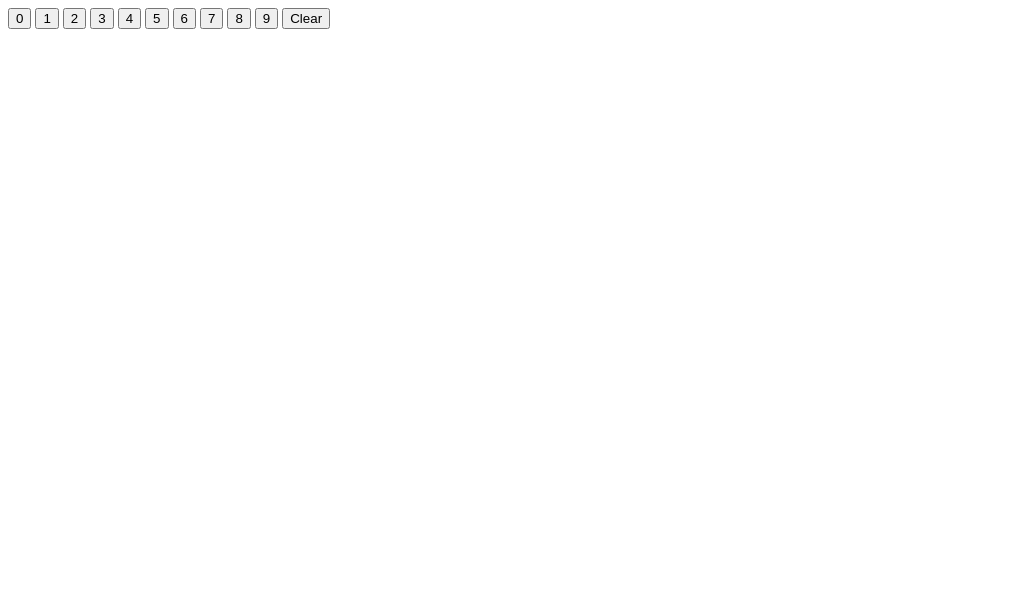
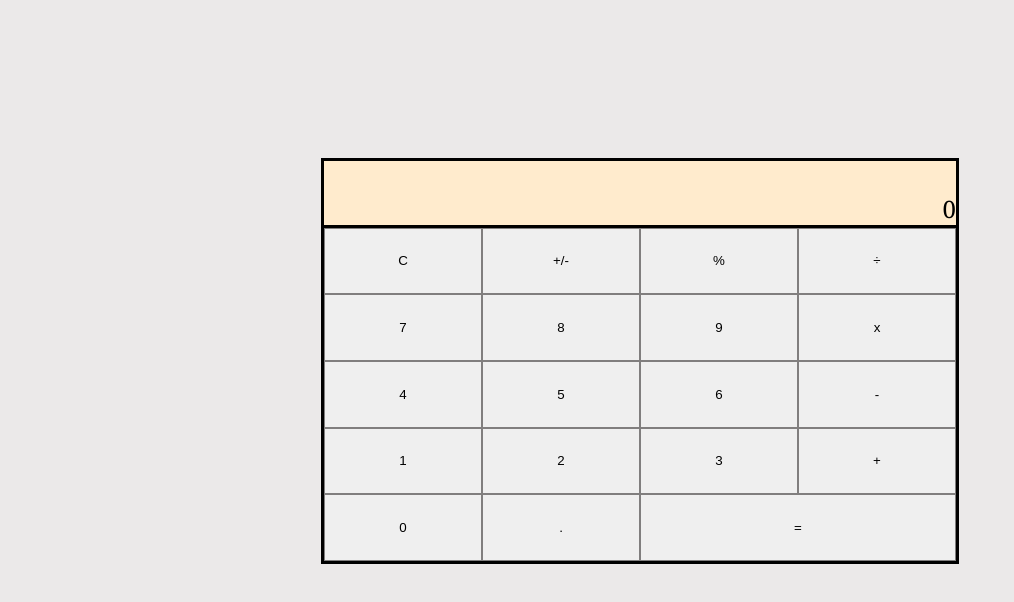
Before and after one commit to saechaosu29/Calculator, a plain HTML site: page Index.html in a window 1280 px wide. Shown: the whole page, without its empty margins (0-1014 px from the left). Drawn offline with Linux system fonts and the light colour scheme.

Commit message:
Added more code

```diff
--- a/Calculator.js
+++ b/Calculator.js
@@ -24,3 +24,50 @@ function operate(operand, x, y) {
 
     return;
 }
+
+const displayContainer = document.querySelector("#display");
+// const display = displayContainer.textContent = "Ass";
+
+const button = document.querySelectorAll("button");
+let buttonArray1 = [0];
+let buttonArray2 = [];
+
+button.forEach((button => {
+    button.addEventListener("click", function(e) {
+        let buttonPressed = e.target.textContent;
+        let lastElement = buttonArray1.length - 1;
+
+        // Disable pressing 0 if it is the only digit on the display. Remove leading 0 if another non-zero number is pressed.
+        // Otherwise, keep 0 if an operator is pressed.
+        if (buttonArray1[0] === 0) {
+            if (buttonArray1.length == 1 && buttonPressed == 0){
+                return
+            }
+
+            if (buttonPressed != "+" || buttonPressed != "-" || buttonPressed != "x" || buttonPressed != "÷"){
+                buttonArray1.pop();
+            }
+        }
+
+        // Only allow one consecutive operator to be pressed
+        if (buttonPressed === "+" || buttonPressed === "-" || buttonPressed === "x" || buttonPressed === "÷"){
+            if (buttonArray1[lastElement] === "+" || buttonArray1[lastElement] === "-" || buttonArray1[lastElement] === "x" || buttonArray1[lastElement] === "÷"){
+                return;
+            }
+        }
+
+
+        if (buttonPressed === "="){
+            console.log("AAAA");
+        }
+
+        //
+        if (buttonArray1.length >= 60) {
+            return;
+        }
+
+        buttonArray1.push(buttonPressed);
+        console.log(buttonArray1);
+        displayContainer.textContent = buttonArray1.toString().replace(/,/g,"");
+    });
+}))
--- a/Index.html
+++ b/Index.html
@@ -6,22 +6,36 @@
     <link rel="stylesheet" href="style.css">
 </head>
 <body>
-    <div id="calcWrapper">
-        <button>0</button>
-        <button>1</button>
-        <button>2</button>
-        <button>3</button>
-        <button>4</button>
-        <button>5</button>
-        <button>6</button>
-        <button>7</button>
-        <button>8</button>
-        <button>9</button>
-        <button>Clear</button>
+    <div class="parentWrapper">
+        <div class="displayWrapper">
+            <div id="display">0</div>
+        </div>
+        <div class="buttonWrapper">
+            <button>C</button>
+            <button>+/-</button>
+            <button>%</button>
+            <button>÷</button>
 
+            <button>7</button>
+            <button>8</button>
+            <button>9</button>
+            <button>x</button>
 
+            <button>4</button>
+            <button>5</button>
+            <button>6</button>
+            <button>-</button>
+
+            <button>1</button>
+            <button>2</button>
+            <button>3</button>
+            <button>+</button>
+
+            <button>0</button>
+            <button>.</button>
+            <button id="equal">=</button>
+        </div>
     </div>
-
     <script src="Calculator.js"></script>
 </body>
 </html>
--- a/style.css
+++ b/style.css
@@ -1,6 +1,63 @@
-.calcWrapper {
-    background-color: black;
+body {
+    padding-top: 150px;
+    background-color: rgb(235, 233, 233);
+    font-family: Cambria, Cochin, Georgia, Times, 'Times New Roman', serif;
+    font-size: 40px;
+}
+.parentWrapper {
     display: grid;
-    grid-template-columns: 1fr 1fr 1fr;
-    grid-template-rows: 1fr 1fr 1fr 1fr;
+    grid-template-columns: 1fr;
+    grid-template-rows: 1fr 5fr;
+    margin: auto;
+    width: 50%;
+    height: 50vh;
+    gap: 0px;
+    border-color: black;
+    border-width: 1px;
+    border: solid;
 }
+.displayWrapper {
+    font-size: 24px;
+    display: flex;
+    border-color: black;
+    border-width: 1px;
+    border-bottom: solid;
+    justify-content: flex-end;;
+    background-color: blanchedalmond;
+    height: auto;
+}
+
+#display {
+    align-self: flex-end;
+ }
+
+.buttonWrapper {
+    display: grid;
+    grid-template-columns: repeat(4, 1fr);
+    grid-template-rows: auto;
+    grid-template-areas:
+    ". . . ."
+    ". . . ."
+    ". . . ."
+    ". . . ."
+    ". . equal equal";
+    justify-content: space-evenly;
+    align-content:stretch;
+    padding: 0;
+    height: auto;
+}
+
+#equal{
+    grid-area: equal;
+}
+
+button {
+    border: solid;
+    border-width: 1px;
+    border-color: rgb(128, 126, 126);
+}
+
+button:hover {
+    /* background-color: rgb(255, 136, 0); */
+    box-shadow: 1px 1px 5px black;
+}
```
